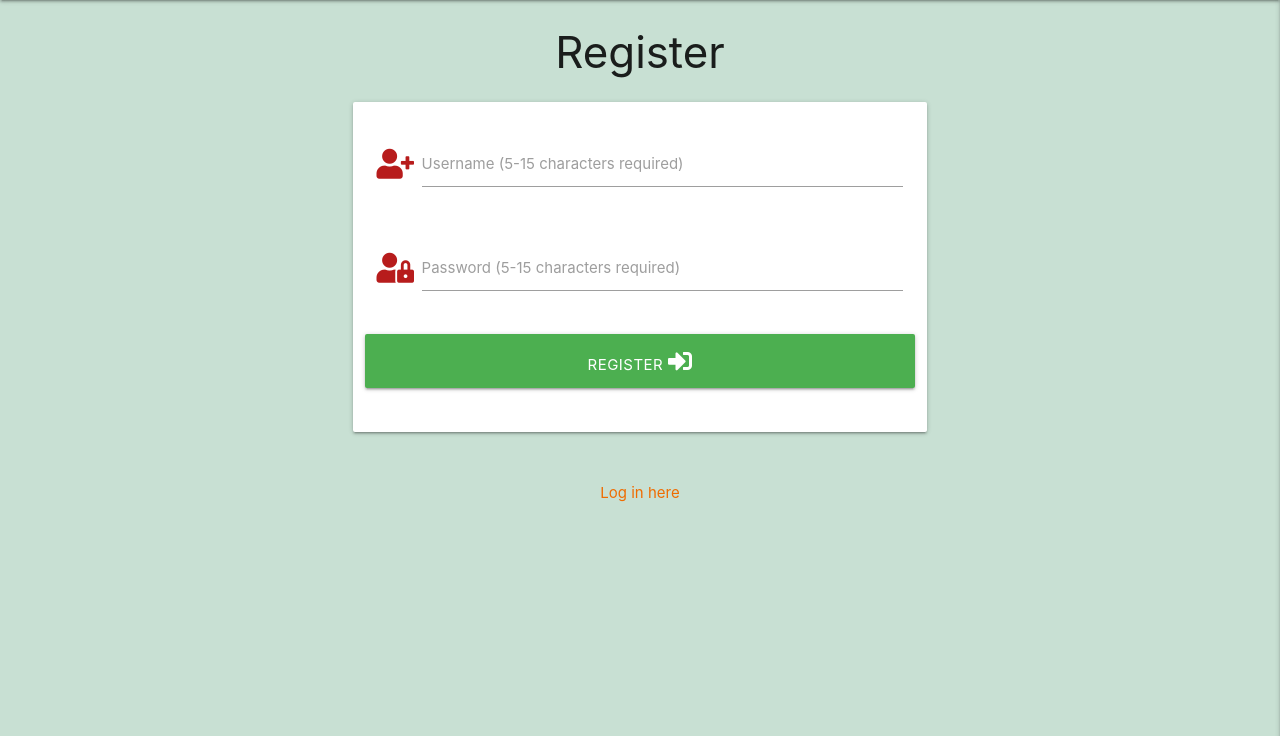
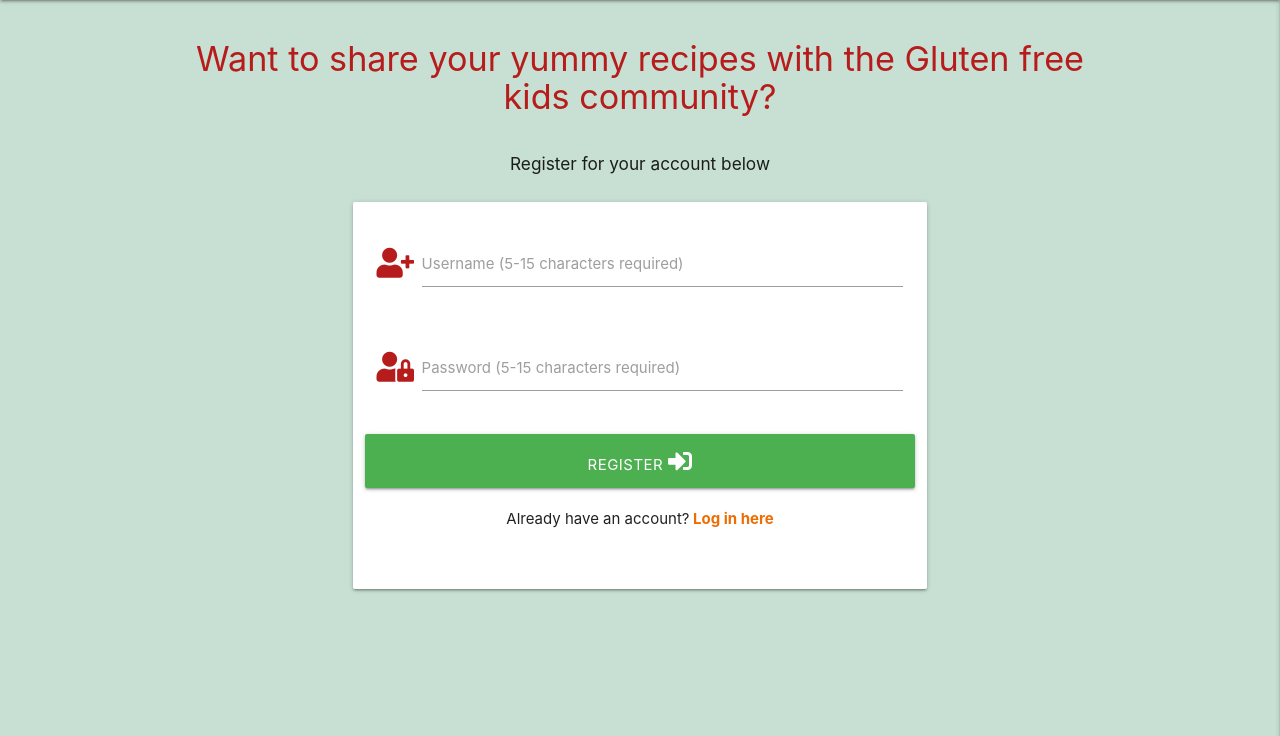
Before and after one commit to EDavies2020/GFRecipes_MS3, a Flask app: page /register in a window 1280 px wide. Shown: the part 64-800 px from the top of the page. Run offline with Flask 2, Linux system fonts and the light colour scheme; some libraries are stand-ins or nearby versions.

Commit message:
changes to styling/text on register.html

```diff
--- a/static/css/style.css
+++ b/static/css/style.css
@@ -60,3 +60,12 @@ body {
 .add-button a {
     color: white;
 }
+/* register page */
+.reg-intro {
+    margin-top: 40px;
+    margin-bottom: 20px;
+}
+.reg-button {
+    margin-top: 0px;
+    margin-bottom: 20px;
+}
--- a/templates/register.html
+++ b/templates/register.html
@@ -1,7 +1,8 @@
 {% extends "base.html" %}
 {% block content %}
 
-<h3 class="center-align">Register</h3>
+<h4 class="reg-intro red-text text-darken-4 center-align">Want to share your yummy recipes with the Gluten free kids community?</h4>
+<h6 class="reg-intro center-align">Register for your account below</h6>
 
 <div class="row">
     <form class="col s12 m8 offset-m2" method="POST" action="{{ url_for('register') }}">
@@ -26,18 +27,15 @@
             </div>
             <!-- register -->
             <div class="row">
-                <button type="submit" class="col s12 btn-large green text-shadow text-shadow">
+                <button type="submit" class="reg-button col s12 btn-large green text-shadow text-shadow">
                     Register <i class="fas fa-sign-in-alt"></i>
                 </button>
+                <p class="center-align">Already have an account?<a href="{{ url_for('login') }}"
+                    class="orange-text text-darken-3"><b> Log in here </b></a></p>
             </div>
         </div>
     </form>
 </div>
-<div class="row">
-    <div class="col s12">
-        <p class="center-align"><a href="{{ url_for('login') }}"
-            class="orange-text text-darken-3">Log in here</a></p>
-    </div>
-</div>
+
 
 {% endblock %}
```
